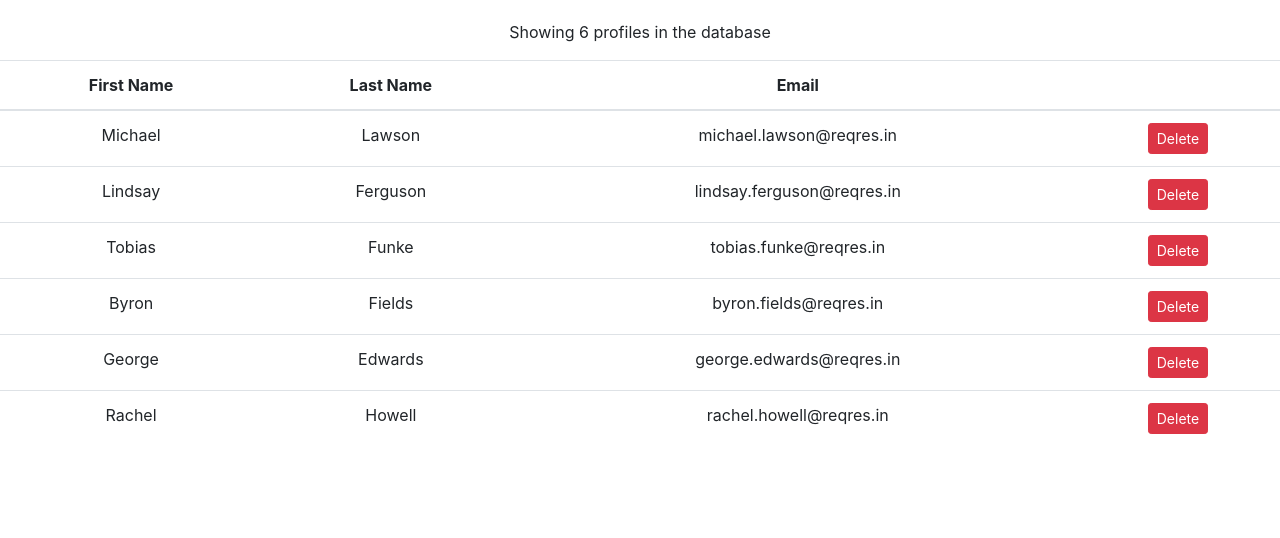
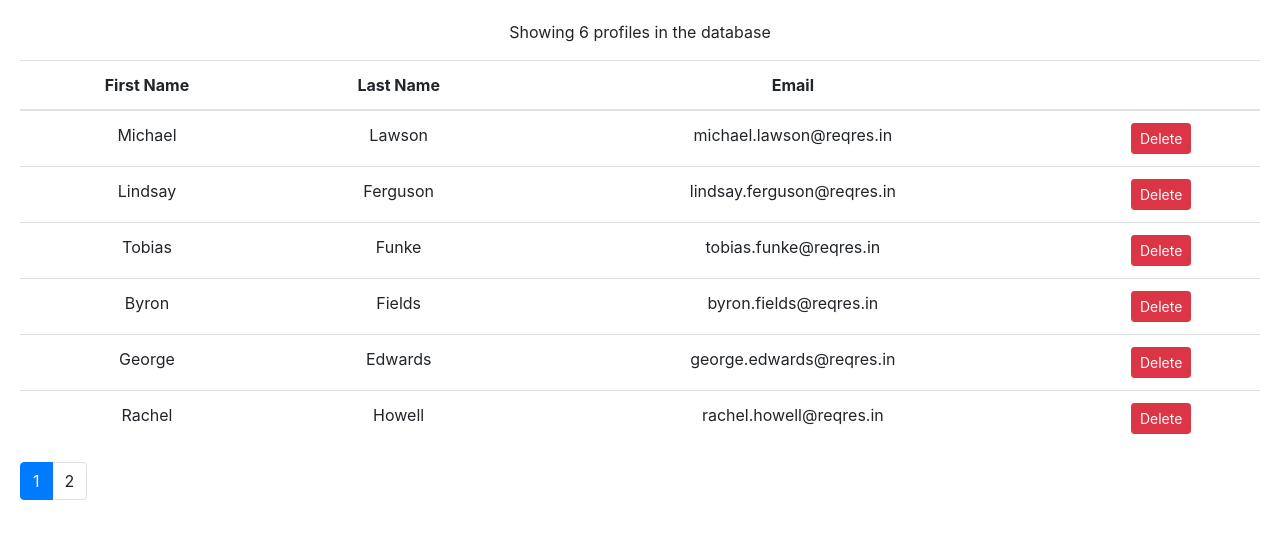
Before and after one commit to dar-levy/face-sphere-client, a React (Create React App) app: page /profiles in a window 1280 px wide. Shown: the top 538 px of the page. Built offline with nearby package versions, Linux system fonts and the light colour scheme.

Commit message:
Handle current page activation

```diff
--- a/package.json
+++ b/package.json
@@ -8,6 +8,7 @@
     "@testing-library/user-event": "^13.5.0",
     "bootstrap": "^4.1.1",
     "font-awesome": "^4.7.0",
+    "lodash": "^4.17.10",
     "react": "^18.3.1",
     "react-dom": "^18.3.1",
     "react-scripts": "5.0.1",
--- a/src/components/common/pagination.jsx
+++ b/src/components/common/pagination.jsx
@@ -1,7 +1,29 @@
-import React from 'react';
+import React from "react";
+import _ from "lodash";
 
-const Pagination = () => {
-    return null;
+const Pagination = (props) => {
+  const { itemsCount, pageSize, onPageChange, currentPage } = props;
+
+  const pagesCount = Math.ceil(itemsCount / pageSize);
+  if (pagesCount === 1) return null;
+  const pages = _.range(1, pagesCount + 1);
+
+  return (
+    <nav>
+      <ul className="pagination">
+        {pages.map((page) => (
+          <li
+            key={page}
+            className={page === currentPage ? "page-item active" : "page-item"}
+          >
+            <a onClick={() => onPageChange(page)} className="page-link">
+              {page}
+            </a>
+          </li>
+        ))}
+      </ul>
+    </nav>
+  );
 };
 
 export default Pagination;
--- a/src/components/profiles.jsx
+++ b/src/components/profiles.jsx
@@ -1,19 +1,27 @@
-import React, {Component} from 'react';
-import {getProfiles, deleteProfile} from "../services/fakeProfileService";
+import React, { Component } from "react";
+import { getProfiles, deleteProfile } from "../services/fakeProfileService";
+import Pagination from "./common/pagination";
 
 class Profiles extends Component {
   state = {
-        profiles: getProfiles()
-    }
+    profiles: getProfiles(),
+    pageSize: 4,
+    currentPage: 1,
+  };
 
   handleDelete = (profile) => {
-        const profiles = this.state.profiles.filter(p => p.id != profile.id)
-        this.setState({profiles})
-    }
+    const profiles = this.state.profiles.filter((p) => p.id !== profile.id);
+    this.setState({ profiles });
+  };
+
+  handlePageChange = (page) => {
+    this.setState({ currentPage: page });
+  };
 
   render() {
-        const {length: count} = this.state.profiles
-        if (count === 0) return <p>There are on profiles in the database</p>
+    const { length: count } = this.state.profiles;
+    const { pageSize, currentPage } = this.state;
+    if (count === 0) return <p>There are on profiles in the database</p>;
 
     return (
       <>
@@ -24,24 +32,33 @@ class Profiles extends Component {
               <th>First Name</th>
               <th>Last Name</th>
               <th>Email</th>
-                        <th/>
+              <th />
             </tr>
           </thead>
           <tbody>
-                    {this.state.profiles.map(profile => (
+            {this.state.profiles.map((profile) => (
               <tr key={profile.id}>
                 <td>{profile.first_name}</td>
                 <td>{profile.last_name}</td>
                 <td>{profile.email}</td>
                 <td>
-                                <button onClick={() => this.handleDelete(profile)}
-                                        className="btn btn-danger btn-sm">Delete
+                  <button
+                    onClick={() => this.handleDelete(profile)}
+                    className="btn btn-danger btn-sm"
+                  >
+                    Delete
                   </button>
                 </td>
               </tr>
             ))}
           </tbody>
         </table>
+        <Pagination
+          itemsCount={count}
+          currentPage={currentPage}
+          pageSize={pageSize}
+          onPageChange={this.handlePageChange}
+        />
       </>
     );
   }
--- a/src/index.css
+++ b/src/index.css
@@ -1,6 +1,6 @@
 body {
     margin: 0;
-    padding: 20px 0 0 0;
+    padding: 20px 20px;
     font-family: -apple-system, BlinkMacSystemFont, 'Segoe UI', 'Roboto', 'Oxygen',
     'Ubuntu', 'Cantarell', 'Fira Sans', 'Droid Sans', 'Helvetica Neue',
     sans-serif;
```
Also changed, not shown: 1 other file (tests, documents, lock files or other folders). Lines whose indentation alone changed are shown as unchanged.
